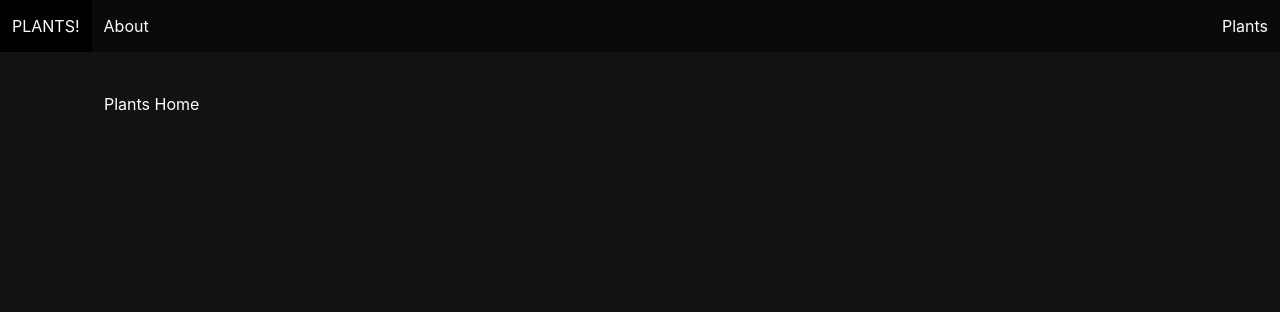
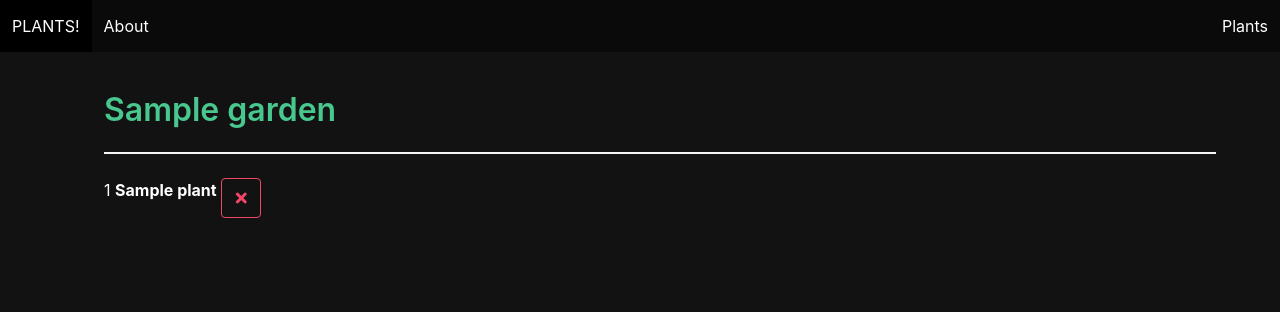
Before and after one commit to ChristyFury10/plant_collector, a Django app: page / in a window 1280 px wide. Shown: the top 312 px of the page. Run offline with Django 4.2, Linux system fonts and the light colour scheme; tables that the repository leaves empty hold one stand-in row (values such as "Sample post").

Commit message:
completes many to many assoc

```diff
--- a/main_app/admin.py
+++ b/main_app/admin.py
@@ -1,6 +1,7 @@
 from django.contrib import admin
-from .models import Plant
+from .models import Plant, Garden
 
 # Register your models here.
 
 admin.site.register(Plant)
+admin.site.register(Garden)
--- a/main_app/models.py
+++ b/main_app/models.py
@@ -10,3 +10,10 @@ class Plant(models.Model):
 
     def __str__(self):
         return self.name
+
+class Garden(models.Model):
+    name = models.CharField(max_length=100)
+    plants = models.ManyToManyField(Plant)
+
+    def __str__(self):
+        return self.name
--- a/main_app/static/scripts/main.js
+++ b/main_app/static/scripts/main.js
@@ -3,3 +3,7 @@ $(".navbar-burger").click(function () {
     $(".navbar-burger").toggleClass("is-active");
     $(".navbar-menu").toggleClass("is-active");
   });
+
+  $(".dropdown").click(function (event) {
+    $(this).toggleClass("is-active");
+  });
--- a/main_app/templates/home.html
+++ b/main_app/templates/home.html
@@ -1,4 +1,31 @@
 {% extends 'base.html' %}
 {% block content %}
-<h1>Plants Home</h1>
+<div class="home__playlists">
+    {% for garden in gardens %}
+
+        <div class="playlist mb-5">
+            <h3 class="title is-3 has-text-success">{{garden.name}}</h3>
+            <hr />
+            {% for plant in garden.plants.all %}
+                <div class="plant">
+                    <span>{{forloop.counter}}</span>
+                    <span><b>{{plant.name}}</b></span>
+
+                    <span>
+                        <a href="{% url 'garden_plant_assoc' garden.pk plant.pk %}?assoc=remove"
+                           class="button is-danger is-outlined">
+                            <span class="icon is-small">
+                                <i class="fas fa-times"></i>
+                            </span>
+                        </a>
+                    </span>
+
+                </div>
+
+            {% endfor %}
+        </div>
+    {% empty %}
+        <div class="playlist mb-5">"There are no plants in this garden"</div>
+    {% endfor %}
+</div>
 {% endblock %}
--- a/main_app/urls.py
+++ b/main_app/urls.py
@@ -9,6 +9,7 @@ urlpatterns = [
     path('plants/<int:pk>/', views.PlantDetail.as_view(), name="plant_detail"),
     path('plants/<int:pk>/update', views.PlantUpdate.as_view(), name="plant_update"),
     path('plants/<int:pk>/delete', views.PlantDelete.as_view(), name="plant_delete_confirmation"),
+    path('gardens/<int:pk>/plant/<int:plant_pk>/', views.GardenPlantAssoc.as_view(), name="garden_plant_assoc"),
 
 
 ]
--- a/main_app/views.py
+++ b/main_app/views.py
@@ -1,9 +1,9 @@
 from typing import Any, Dict
-from django.shortcuts import render
+from django.shortcuts import render, redirect
 from django.views import View
 from django.http import HttpResponse
 from django.views.generic.base import TemplateView
-from .models import Plant
+from .models import Plant, Garden
 from django.views.generic.edit import CreateView, UpdateView, DeleteView
 from django.views.generic import DetailView
 from django.urls import reverse
@@ -11,6 +11,10 @@ from django.urls import reverse
 
 class Home(TemplateView):
     template_name = "home.html"
+    def get_context_data(self, **kwargs):
+        context = super().get_context_data(**kwargs)
+        context["gardens"] = Garden.objects.all()
+        return context
 
 
 class About(TemplateView):
@@ -44,6 +48,10 @@ class PlantList(TemplateView):
         else:
             context["plants"] = Plant.objects.all()
             context["header"] = "All Plants"
+
+        context["gardens"] = Garden.objects.all()
+        return context
+
         return context
 
 class PlantCreate(CreateView):
@@ -58,6 +66,11 @@ class PlantDetail(DetailView):
     model = Plant
     template_name = "plant_detail.html"
 
+    def get_context_data(self, **kwargs):
+        context = super().get_context_data(**kwargs)
+        context["gardens"] = Garden.objects.all()
+        return context
+
 class PlantUpdate(UpdateView):
     model = Plant
     fields = ['name', 'image', 'habitat', 'bio']
@@ -69,3 +82,12 @@ class PlantDelete(DeleteView):
     model = Plant
     template_name = "plant_delete_confirmation.html"
     success_url = "/plants/"
+
+class GardenPlantAssoc(View):
+    def get(self, request, pk, plant_pk):
+        assoc = request.GET.get("assoc")
+        if assoc == "remove":
+            Garden.objects.get(pk=pk).plants.remove(plant_pk)
+        if assoc == "add":
+            Garden.objects.get(pk=pk).plants.add(plant_pk)
+        return redirect("home")
```
Also changed, not shown: main_app/templates/plant_list.html (+28 -3 lines), main_app/migrations/0002_garden.py (added).
